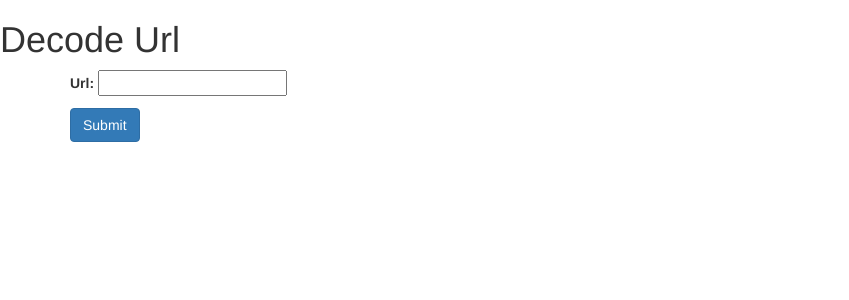
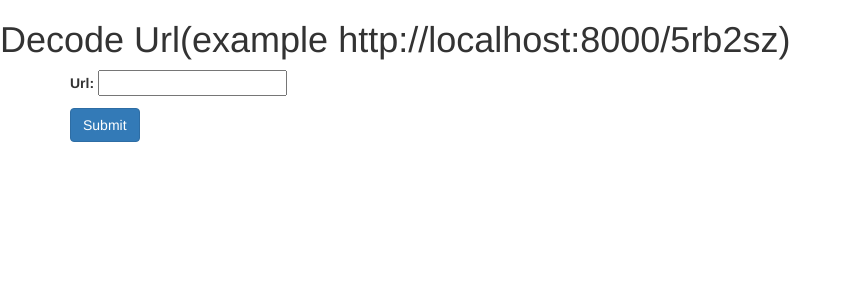
Before and after one commit to elseagle/missinglttr, a Django app: page /decode/ in a window 1280 px wide. Shown: the top 300 px of the page, without its empty margins (0-849 px from the left). Run offline with Django 3.2, Linux system fonts and the light colour scheme; some libraries are stand-ins or nearby versions.

Commit message:
added example to decode.html

```diff
--- a/urlshortener/templates/urlapp/decode.html
+++ b/urlshortener/templates/urlapp/decode.html
@@ -7,7 +7,7 @@
     <link rel="stylesheet" href="https://maxcdn.bootstrapcdn.com/bootstrap/3.3.7/css/bootstrap.min.css" integrity="sha384-BVYiiSIFeK1dGmJRAkycuHAHRg32OmUcww7on3RYdg4Va+PmSTsz/K68vbdEjh4u" crossorigin="anonymous">
   </head>
   <body>
-    <h1>Decode Url</h1>
+    <h1>Decode Url(example http://localhost:8000/5rb2sz)</h1>
     <div class="container">
       <form method="POST">
         {{ form.as_p }}
```
